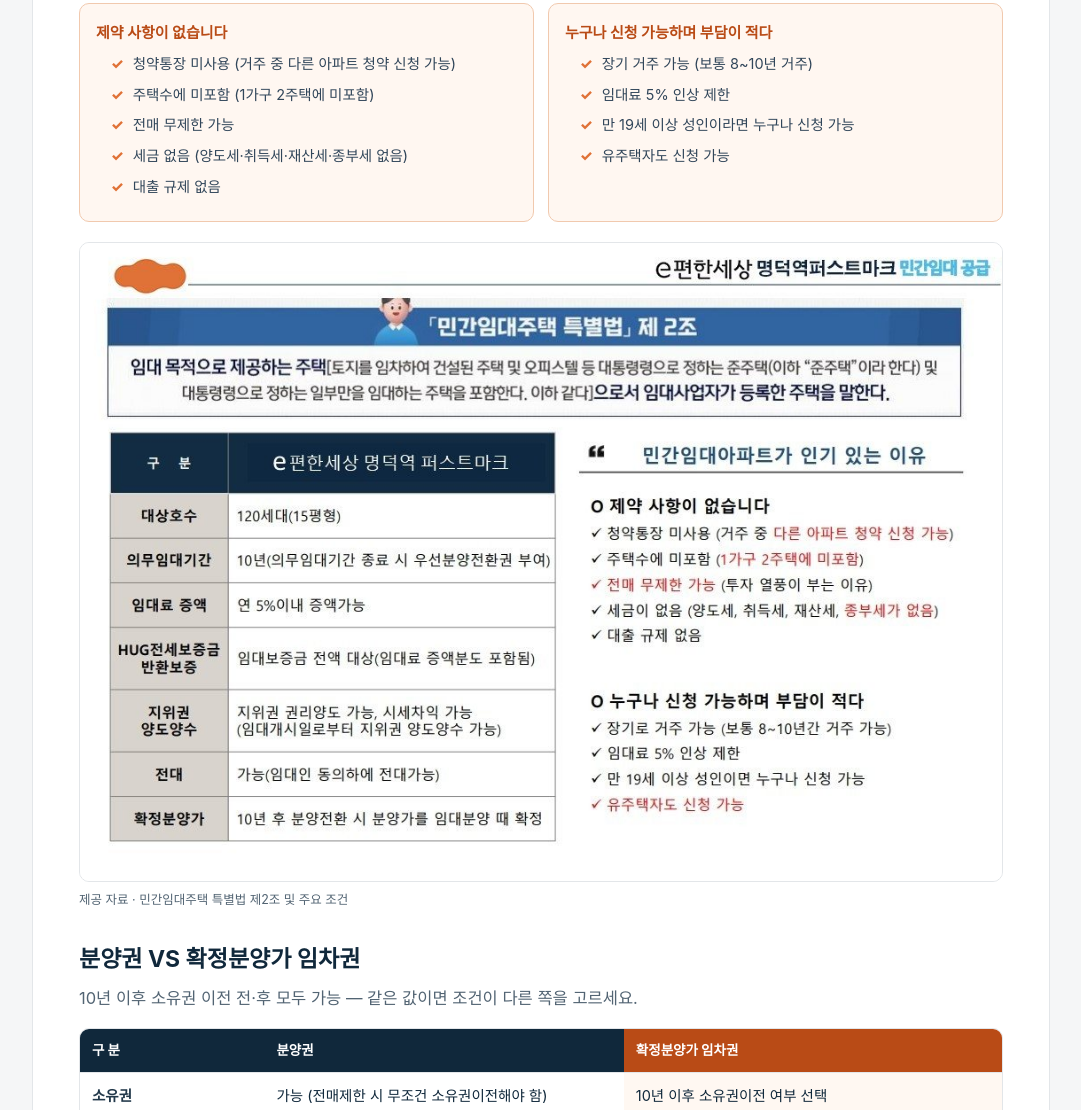
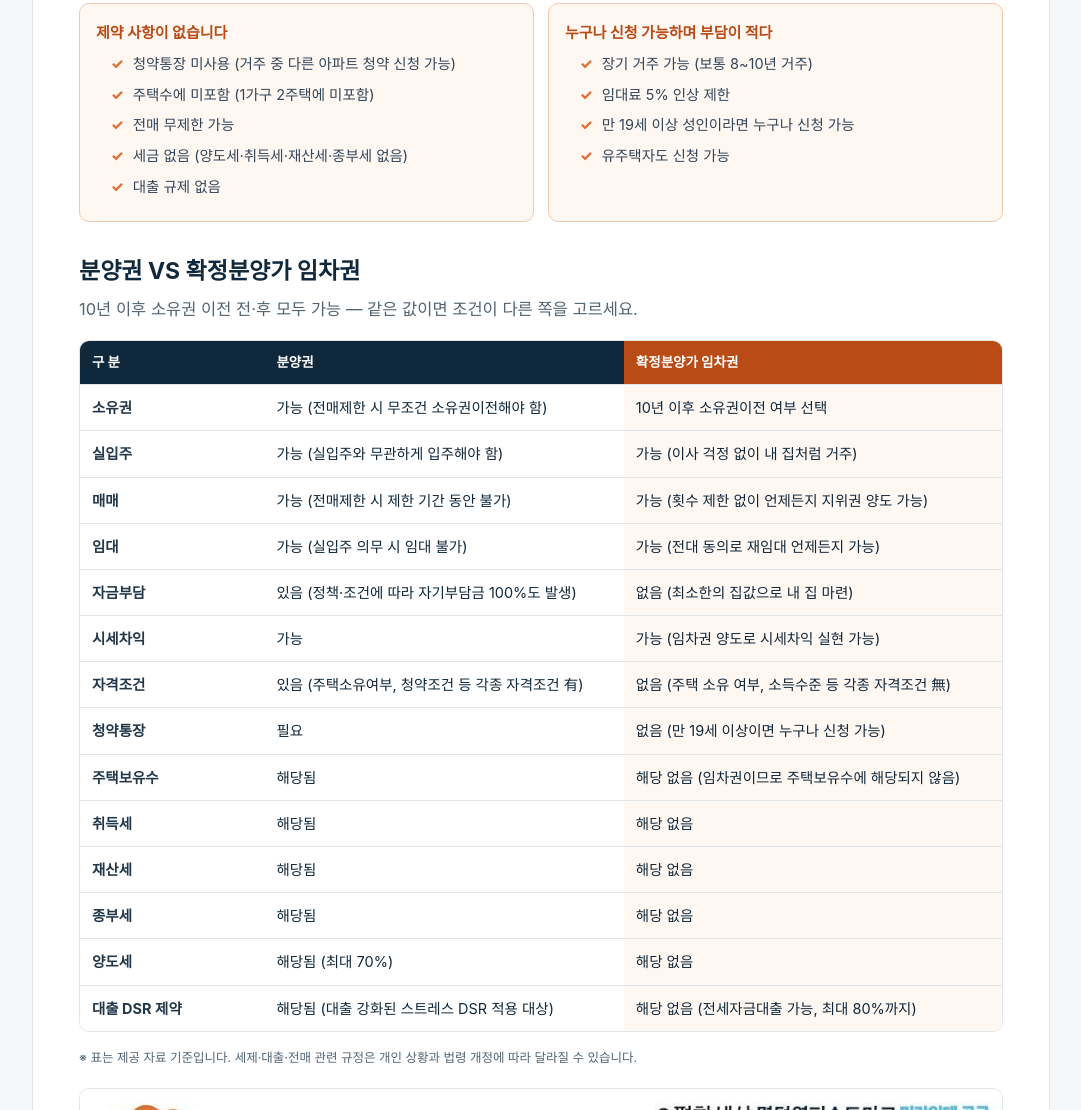
Before and after one commit to kevinsyoun/myeongdeok-firstmark, a plain HTML site: page index.html in a window 1280 px wide. Shown: the part 3579-4689 px from the top of the page, without its empty margins (99-1180 px from the left). Drawn offline with Linux system fonts and the light colour scheme.

Commit message:
120세대 표기 남은 원본 슬라이드(law-conditions.jpg) 제거

```diff
--- a/index.html
+++ b/index.html
@@ -285,10 +285,6 @@ a:focus-visible,button:focus-visible{outline:3px solid #75411e;outline-offset:3p
       </ul>
     </div>
   </div>
-  <figure class="figure">
-    <img src="images/law-conditions.jpg" width="1040" height="720" loading="lazy" alt="민간임대주택 특별법 제2조, 주요 조건 표, 민간임대아파트가 인기 있는 이유">
-    <figcaption>제공 자료 · 민간임대주택 특별법 제2조 및 주요 조건</figcaption>
-  </figure>
 
   <h3>분양권 VS 확정분양가 임차권</h3>
   <p class="lead">10년 이후 소유권 이전 전·후 모두 가능 — 같은 값이면 조건이 다른 쪽을 고르세요.</p>
```
Also changed, not shown: images/law-conditions.jpg (deleted).
